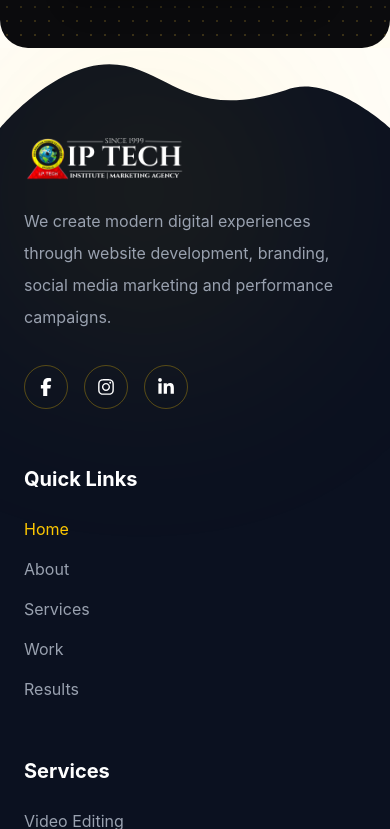
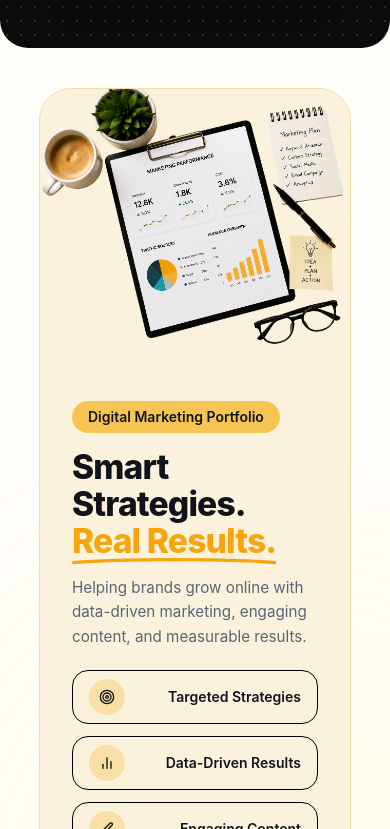
Before and after one commit to akhileshBhardwaj/iptech-portfolio, a React (Vite) app: page / in a window 390 px wide. Shown: the part 9435-10264 px from the top of the page. Built offline with nearby package versions, Linux system fonts and the light colour scheme.

Commit message:
flle update

```diff
--- /dev/null
+++ b/src/components/Home/HomeLastBg.jsx
@@ -0,0 +1,165 @@
+import React from "react";
+import { motion } from "framer-motion";
+import {
+  FiTarget,
+  FiBarChart2,
+  FiEdit3,
+  FiUsers,
+  FiArrowRight,
+} from "react-icons/fi";
+import lastBg from "../../assets/images/hero/lastBg.png";
+
+const features = [
+  { icon: FiTarget, label: "Targeted Strategies" },
+  { icon: FiBarChart2, label: "Data-Driven Results" },
+  { icon: FiEdit3, label: "Engaging Content" },
+  { icon: FiUsers, label: "Audience Engagement" },
+];
+
+const container = {
+  hidden: {},
+  show: {
+    transition: { staggerChildren: 0.12, delayChildren: 0.05 },
+  },
+};
+
+const item = {
+  hidden: { opacity: 0, y: 18 },
+  show: {
+    opacity: 1,
+    y: 0,
+    transition: { duration: 0.6, ease: [0.22, 1, 0.36, 1] },
+  },
+};
+
+function HomeLastBg() {
+  return (
+    <section
+      id="home-last-bg"
+      aria-labelledby="home-last-bg-heading"
+      className="relative mx-auto my-10 w-[80%] overflow-hidden rounded-4xl border border-[#F0DFAE] bg-[#FBF2DD] px-8 py-8 sm:px-10 lg:px-14 lg:py-10"
+    >
+      <div className="relative mx-auto grid grid-cols-1 items-center gap-8 lg:grid-cols-2 lg:gap-10">
+        {/* ---------- Right: image ---------- */}
+        {/* order-first so it stacks ABOVE the text on mobile/tablet;
+            negative margins pull it flush to the section's edges —
+            the section's own overflow-hidden + rounded-4xl clips it
+            into the same rounded top corners automatically.
+            At lg: order resets, margins reset, it sits beside the text. */}
+        <motion.div
+          initial={{ opacity: 0, scale: 0.96 }}
+          whileInView={{ opacity: 1, scale: 1 }}
+          viewport={{ once: true, amount: 0.3 }}
+          transition={{ duration: 0.7, ease: [0.22, 1, 0.36, 1] }}
+          className="relative order-first -mx-8 -mt-8 sm:-mx-10 sm:-mt-8 lg:order-none lg:mx-0 lg:mt-0 lg:w-full"
+        >
+          <img
+            src={lastBg}
+            alt="Marketing performance dashboard on a clipboard, surrounded by coffee, glasses, and a notepad"
+            className="h-64 w-full object-cover sm:h-72 lg:h-auto lg:max-h-80 lg:rounded-2xl lg:object-contain"
+          />
+        </motion.div>
+
+        {/* ---------- Left: text content ---------- */}
+        <motion.div
+          variants={container}
+          initial="hidden"
+          whileInView="show"
+          viewport={{ once: true, amount: 0.4 }}
+          className="relative order-last mt-6 lg:order-none lg:mt-0"
+        >
+          <motion.span
+            variants={item}
+            className="mb-4 inline-flex items-center gap-2 rounded-full bg-[#F6C453] px-4 py-1.5 text-sm font-semibold text-[#12131A]"
+          >
+            Digital Marketing Portfolio
+          </motion.span>
+
+          <motion.h1
+            id="home-last-bg-heading"
+            variants={item}
+            className="font-display text-[2.1rem] font-extrabold leading-[1.1] tracking-tight text-[#12131A] sm:text-[2.6rem]"
+          >
+            Smart Strategies.
+            <br />
+            <span className="relative inline-block text-[#F6A50C]">
+              Real Results.
+              <svg
+                className="absolute -bottom-1.5 left-0 w-full"
+                height="10"
+                viewBox="0 0 260 10"
+                fill="none"
+                aria-hidden="true"
+              >
+                <path
+                  d="M2 7C60 2 200 2 258 7"
+                  stroke="#F6A50C"
+                  strokeWidth="4"
+                  strokeLinecap="round"
+                />
+              </svg>
+            </span>
+          </motion.h1>
+
+          <motion.p
+            variants={item}
+            className="mt-4 max-w-md text-[0.95rem] leading-relaxed text-[#5B6472]"
+          >
+            Helping brands grow online with data-driven marketing, engaging
+            content, and measurable results.
+          </motion.p>
+
+          <motion.div
+            variants={item}
+            className="mt-5 grid grid-cols-1 gap-x-8 gap-y-3 sm:flex sm:flex-wrap "
+          >
+            {features.map(({ icon: Icon, label }) => (
+              <div key={label} className="flex border px-4 py-2 rounded-2xl items-center justify-between gap-3 ">
+                <span className="flex h-9 w-9 shrink-0 items-center  justify-center rounded-full bg-[#F6C453]/40 text-[#12131A]">
+                  <Icon className="h-4 w-4" aria-hidden="true" />
+                </span>
+                <span className="text-sm font-semibold leading-tight text-[#12131A]">
+                  {label}
+                </span>
+              </div>
+            ))}
+          </motion.div>
+
+          <motion.div variants={item} className="mt-6 flex items-center gap-4">
+            <a
+              href="#work"
+              className="inline-flex items-center gap-2 rounded-xl bg-[#F6A50C] px-6 py-3 text-sm font-bold text-[#12131A] transition-transform duration-200 hover:-translate-y-0.5 hover:bg-[#f0990a] focus-visible:outline focus-visible:outline-2 focus-visible:outline-offset-2 focus-visible:outline-[#F6A50C]"
+            >
+              View My Work
+              <FiArrowRight className="h-4 w-4" aria-hidden="true" />
+            </a>
+
+            <svg
+              className="hidden h-9 w-20 text-[#F6A50C] sm:block"
+              viewBox="0 0 100 40"
+              fill="none"
+              aria-hidden="true"
+            >
+              <path
+                d="M4 6C4 6 8 22 22 24C36 26 30 8 20 10C10 12 14 30 30 32"
+                stroke="currentColor"
+                strokeWidth="2"
+                strokeDasharray="4 4"
+                strokeLinecap="round"
+              />
+              <path
+                d="M78 8L94 24M94 24L82 25M94 24L93 12"
+                stroke="currentColor"
+                strokeWidth="2"
+                strokeLinecap="round"
+                strokeLinejoin="round"
+              />
+            </svg>
+          </motion.div>
+        </motion.div>
+      </div>
+    </section>
+  );
+}
+
+export default HomeLastBg;
--- a/src/pages/Home.jsx
+++ b/src/pages/Home.jsx
@@ -5,6 +5,7 @@ import VideoSection from "../components/Home/VideoSection";
 import BackgroundGlow from "../components/Contact/BackgroundGlow";
 import WhyChooseUs from "../components/WhyChooseUs/WhyChooseUs";
 import VideoSlider from "../components/Home/videoSlider/VideoSlider";
+import HomeLastBg from "../components/Home/HomeLastBg";
 
 const Home = () => {
   return (
@@ -33,6 +34,12 @@ const Home = () => {
       <section>
         <VideoSlider/>
       </section>
+
+        {/* Last bg */}
+        <section>
+          <HomeLastBg/>
+        </section>
+
     </main>
   );
 };
```
Also changed, not shown: src/assets/images/hero/lastBg.png (added), src/assets/images/hero/lastBg1.png (added).
